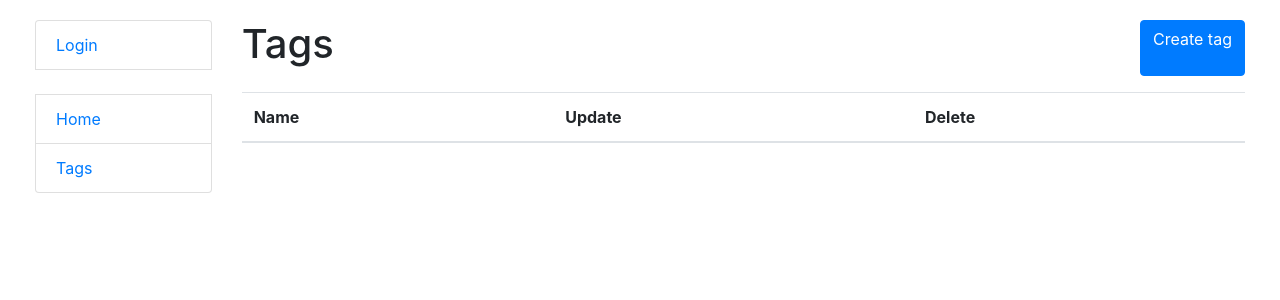
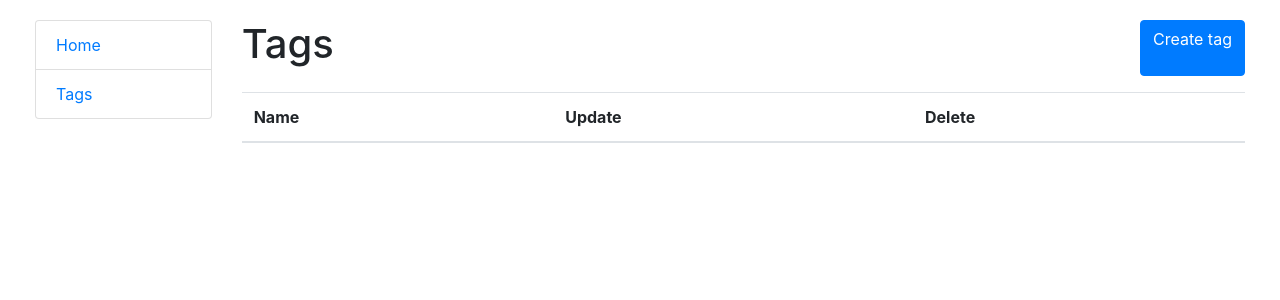
Before and after one commit to Andreww228/TODO_List, a Django app: page /tags/ in a window 1280 px wide. Shown: the top 300 px of the page. Run offline with Django 5.2, Linux system fonts and the light colour scheme; data that the repository does not hold is empty.

Commit message:
update sidebar delete unnecessary links

```diff
--- a/templates/includes/sidebar.html
+++ b/templates/includes/sidebar.html
@@ -1,13 +1,4 @@
 <ul class="sidebar-nav list-group">
-  {% if user.is_authenticated %}
-  <li class="list-group-item">User: <a href="#">{{ user.get_username }}</a></li>
-  <li class="list-group-item"><a href="#">Logout</a></li>
-  {% else %}
-  <li class="list-group-item"><a href="#">Login</a></li>
-  {% endif %}
-
-  <br>
-
   <li class="list-group-item"><a href="/">Home</a></li>
   <li class="list-group-item"><a href="{% url 'core:tags' %}">Tags</a></li>
 </ul>
```
